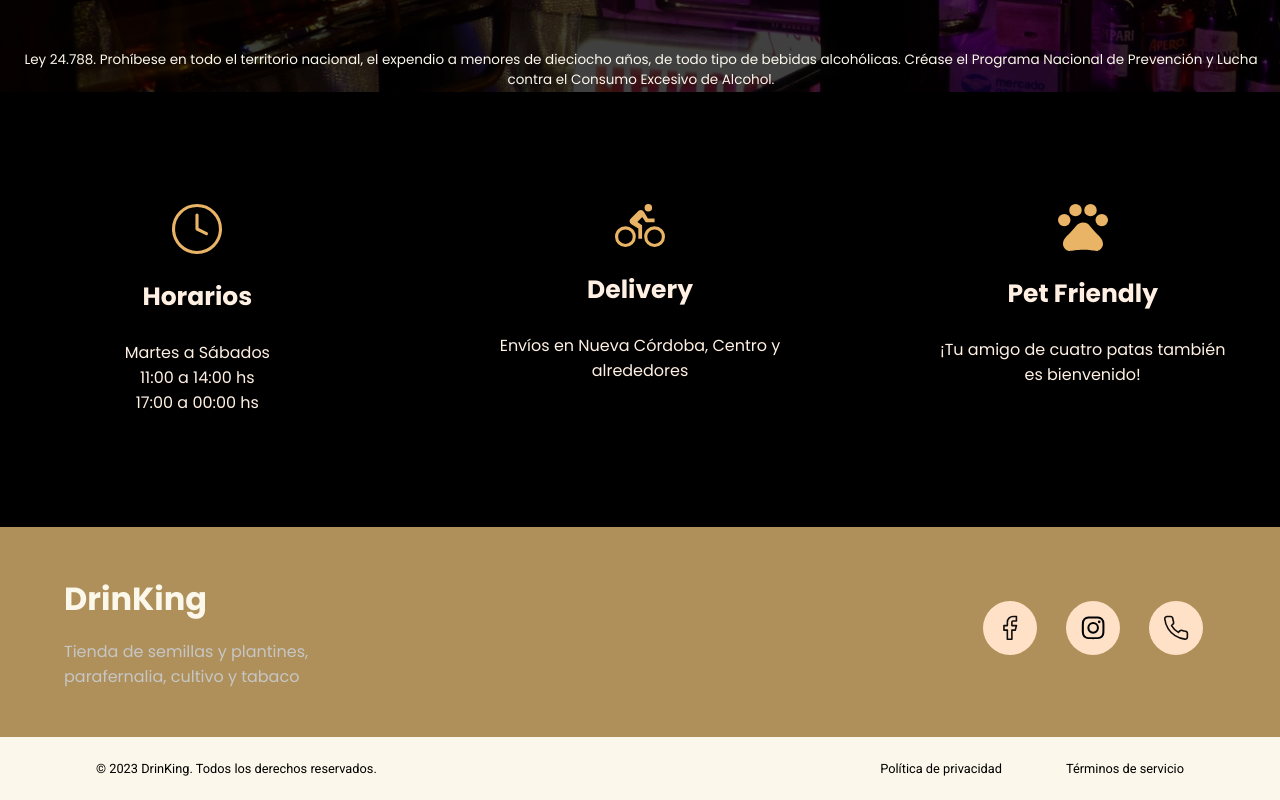
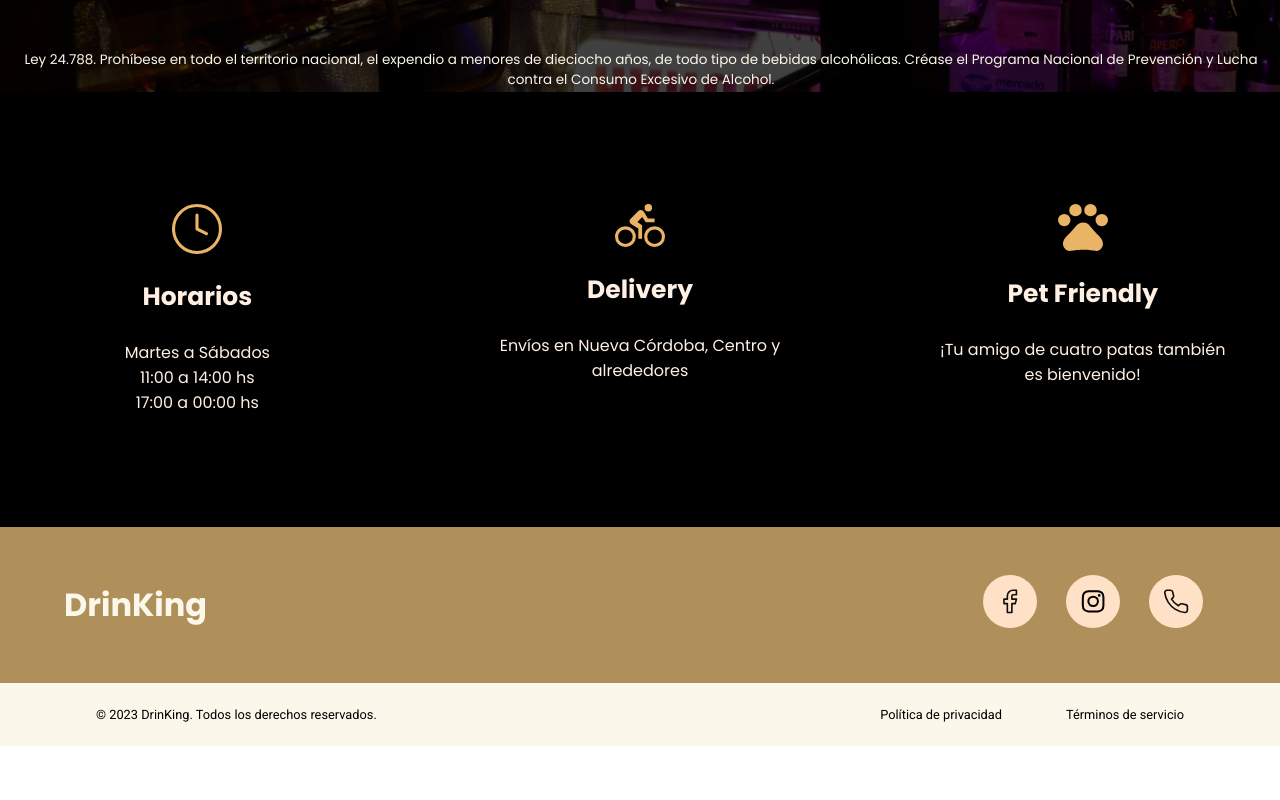
Before and after one commit to Dams2001/myDrinKing, a React (Create React App) app: page / in a window 1280 px wide. Shown: the part 2055-2855 px from the top of the page. After the commit the page ends 2801 px from the top, so only its background shows below. Built offline with nearby package versions, Linux system fonts and the light colour scheme.

Commit message:
Agregando logo1

```diff
--- a/src/components/footer/Footer.jsx
+++ b/src/components/footer/Footer.jsx
@@ -13,7 +13,7 @@ const Footer = () => {
       <div className="footer__top">
         <div className="footer__top_logo">
           <h2>DrinKing</h2>
-          <p>Tienda de semillas y plantines, parafernalia, cultivo y tabaco</p>
+          {/*<p>Tienda de semillas y plantines, parafernalia, cultivo y tabaco</p>*/}
         </div>
         <div className="footer__top_categorias">
           <div className="footer__top_redes">
```
